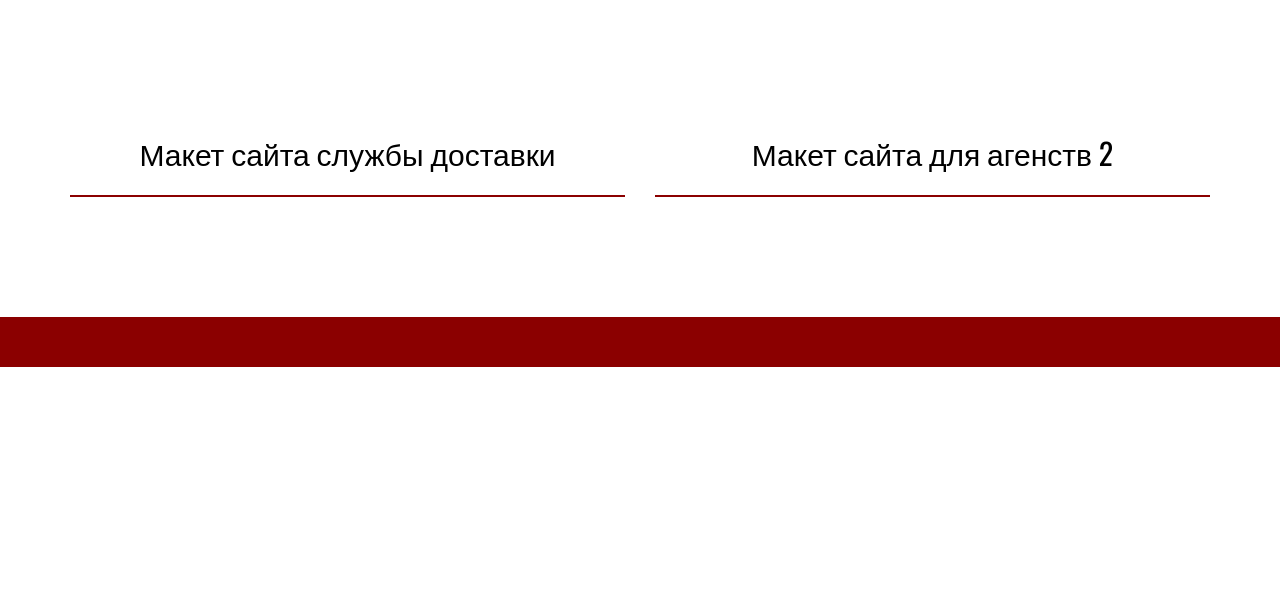
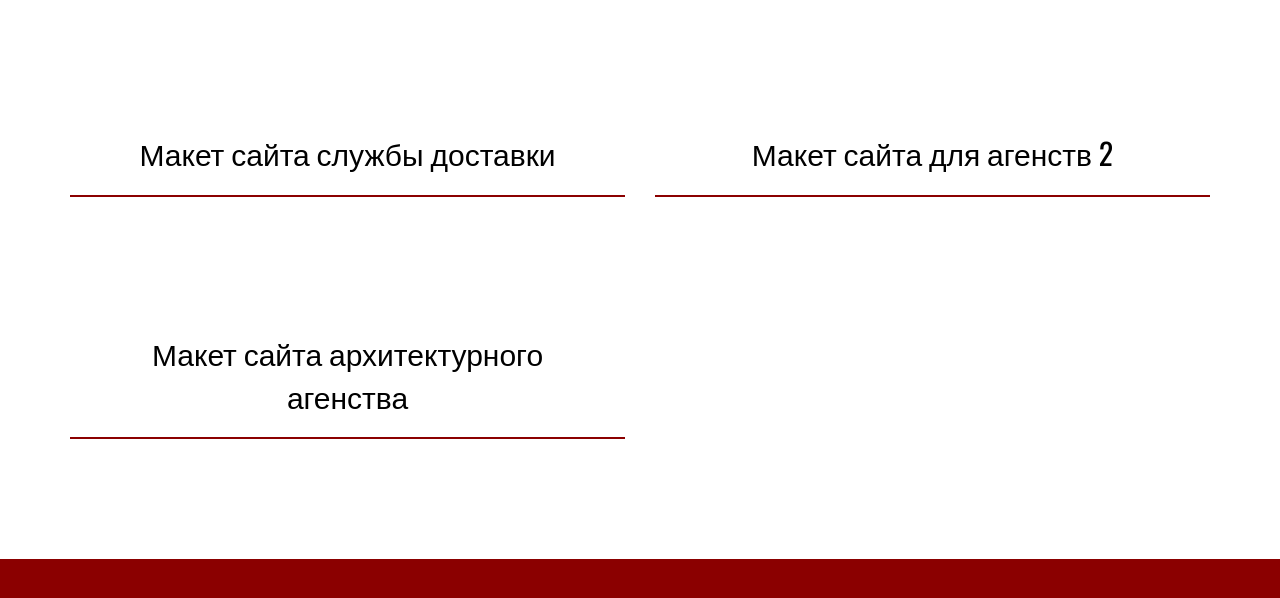
Before and after one commit to IvanKalyujniy/IvanKalyujniy.github.io, a plain HTML site: page index.html in a window 1280 px wide. Shown: the part 624-1222 px from the top of the page. Before the commit the page ends 991 px from the top, so only its background shows below. Drawn offline with nearby package versions, Linux system fonts and the light colour scheme.

Commit message:
Add files via upload

```diff
--- a/index.html
+++ b/index.html
@@ -101,6 +101,21 @@
           </div>
         </div>
       </div>
+
+      <div class="container">
+        <div class="row">
+          <div class="col-md-6">
+            <div class="portfolio-item">
+              <a href="pages/Arhitect/index.html" target="_blank">Макет сайта архитектурного агенства</a>
+            </div>
+          </div>
+          <div class="col-md-6">
+            <!-- <div class="portfolio-item">
+              <a href="pages/waxon/index.html" target="_blank">Макет сайта для агенств 2</a>
+            </div> -->
+          </div>
+        </div>
+      </div>
     </section>
 
     <footer></footer>
```
